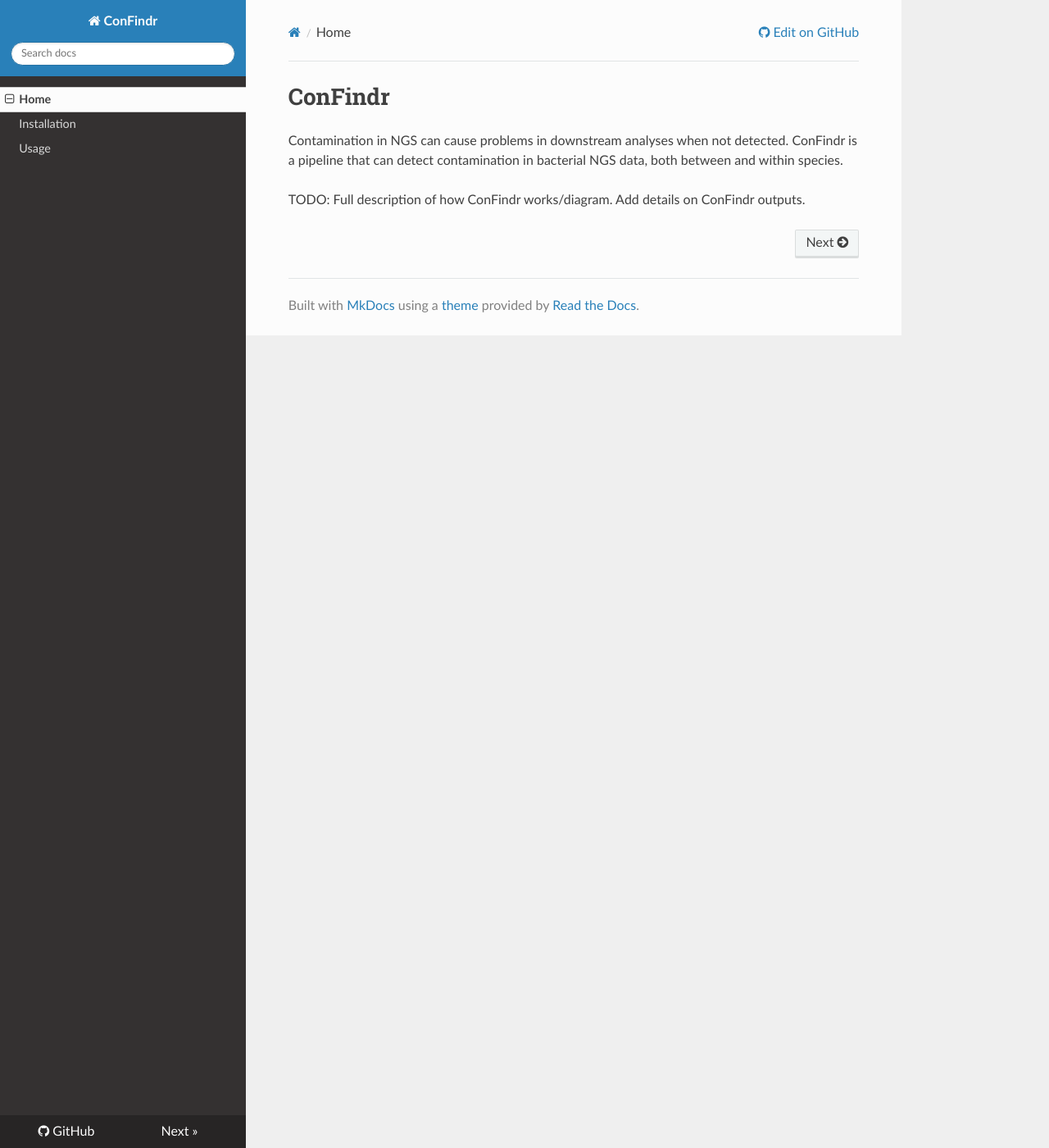
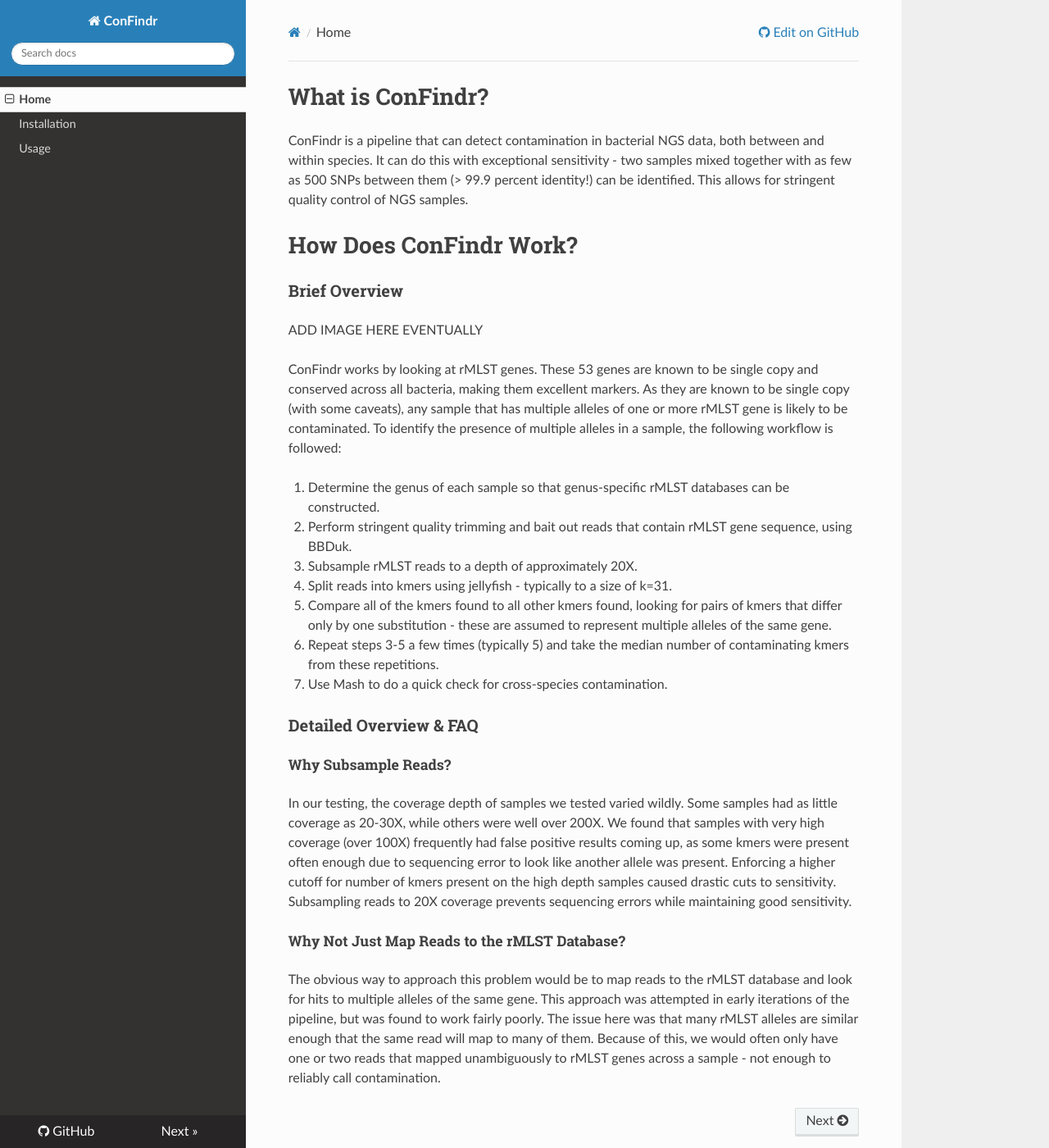
Before and after one commit to OLC-Bioinformatics/ConFindr, an MkDocs documentation site: the page built from docs/index.md, in a window 1280 px wide and 1400 px high. Shown: the whole window at 82% size. Built offline with MkDocs 1.6.1, drawn with Linux system fonts in a browser that asks for light colours; nearby versions of some CDN libraries; old or Windows-style settings are respelled for this version of MkDocs.

```diff
--- a/docs/index.md
+++ b/docs/index.md
@@ -1,6 +1,29 @@
-# ConFindr
+# What is ConFindr?
 
-Contamination in NGS can cause problems in downstream analyses when not detected. ConFindr is a pipeline that can detect contamination in bacterial NGS data,
-both between and within species.
+ConFindr is a pipeline that can detect contamination in bacterial NGS data, both between and within species. It can do this with exceptional sensitivity - two samples mixed together with as few as 500 SNPs between them (> 99.9 percent identity!) can be identified. This allows for stringent quality control of NGS samples.
 
-TODO: Full description of how ConFindr works/diagram. Add details on ConFindr outputs.
+# How Does ConFindr Work?
+
+### Brief Overview
+
+ADD IMAGE HERE EVENTUALLY
+
+ConFindr works by looking at rMLST genes. These 53 genes are known to be single copy and conserved across all bacteria, making them excellent markers. As they are known to be single copy (with some caveats), any sample that has multiple alleles of one or more rMLST gene is likely to be contaminated. To identify the presence of multiple alleles in a sample, the following workflow is followed:
+
+1. Determine the genus of each sample so that genus-specific rMLST databases can be constructed.
+2. Perform stringent quality trimming and bait out reads that contain rMLST gene sequence, using BBDuk.
+3. Subsample rMLST reads to a depth of approximately 20X.
+4. Split reads into kmers using jellyfish - typically to a size of k=31.
+5. Compare all of the kmers found to all other kmers found, looking for pairs of kmers that differ only by one substitution - these are assumed to represent multiple alleles of the same gene.
+6. Repeat steps 3-5 a few times (typically 5) and take the median number of contaminating kmers from these repetitions.
+7. Use Mash to do a quick check for cross-species contamination.
+
+### Detailed Overview & FAQ
+
+##### Why Subsample Reads?
+
+In our testing, the coverage depth of samples we tested varied wildly. Some samples had as little coverage as 20-30X, while others were well over 200X. We found that samples with very high coverage (over 100X) frequently had false positive results coming up, as some kmers were present often enough due to sequencing error to look like another allele was present. Enforcing a higher cutoff for number of kmers present on the high depth samples caused drastic cuts to sensitivity. Subsampling reads to 20X coverage prevents sequencing errors while maintaining good sensitivity.
+
+##### Why Not Just Map Reads to the rMLST Database?
+
+The obvious way to approach this problem would be to map reads to the rMLST database and look for hits to multiple alleles of the same gene. This approach was attempted in early iterations of the pipeline, but was found to work fairly poorly. The issue here was that many rMLST alleles are similar enough that the same read will map to many of them. Because of this, we would often only have one or two reads that mapped unambiguously to rMLST genes across a sample - not enough to reliably call contamination.
--- a/setup.py
+++ b/setup.py
@@ -4,11 +4,11 @@ from setuptools import setup, find_packages
 
 setup(
     name="confindr",
-    version="0.1.2",
+    version="0.2.0",
     packages=find_packages(),
     scripts=['confindr/confindr.py'],
     author="Andrew Low",
     author_email="andrew.low@inspection.gc.ca",
     url="https://github.com/lowandrew/ConFindr",
-    install_requires=['biopython', 'OLCTools', 'pysam']
+    install_requires=['biopython', 'OLCTools', 'pysam', 'pytest']
 )
```
Also changed, not shown: README.md (+2 -60 lines), docs/install.md (+7 -4 lines), docs/usage.md (+9 -8 lines), 6 other files.
